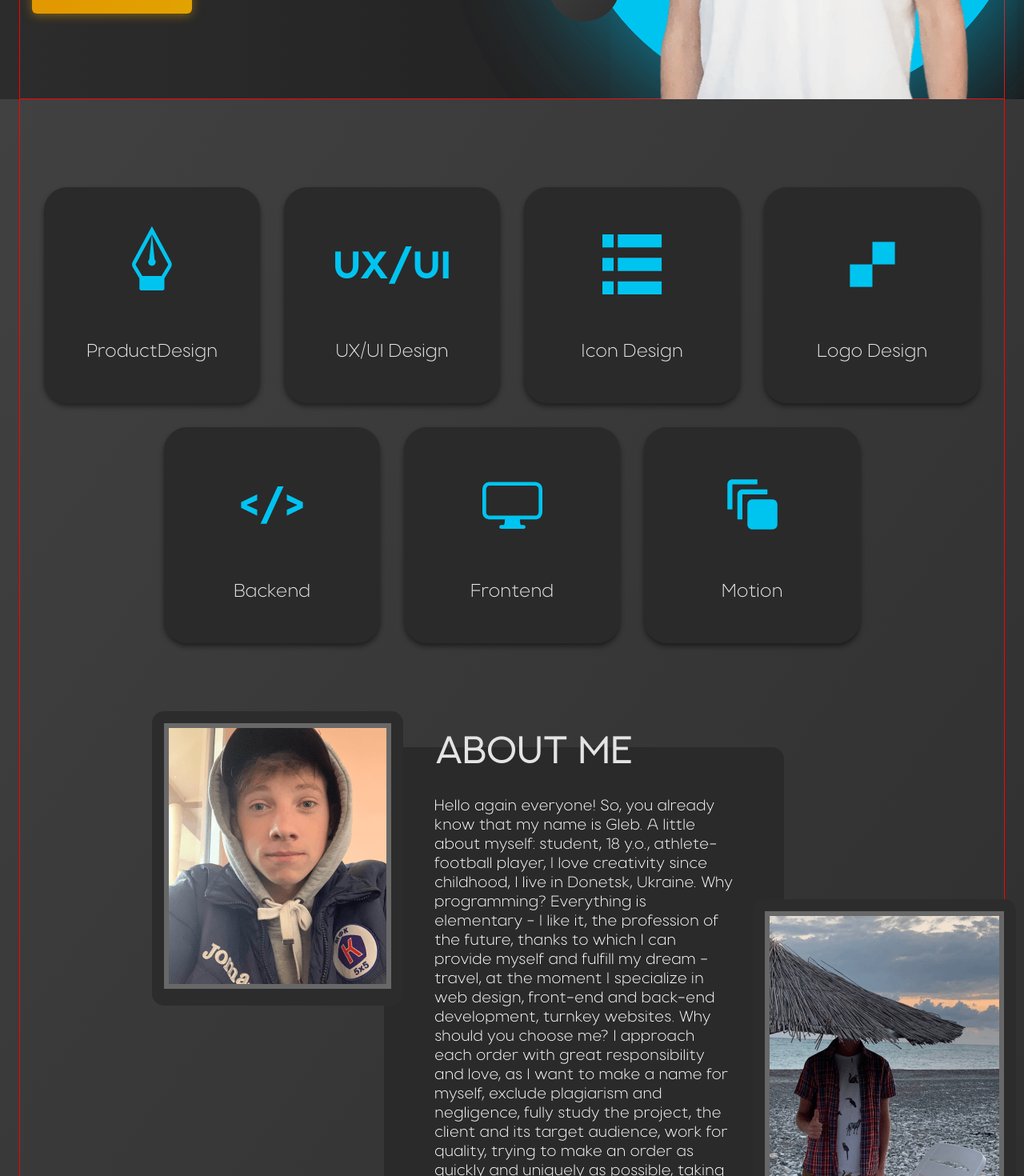
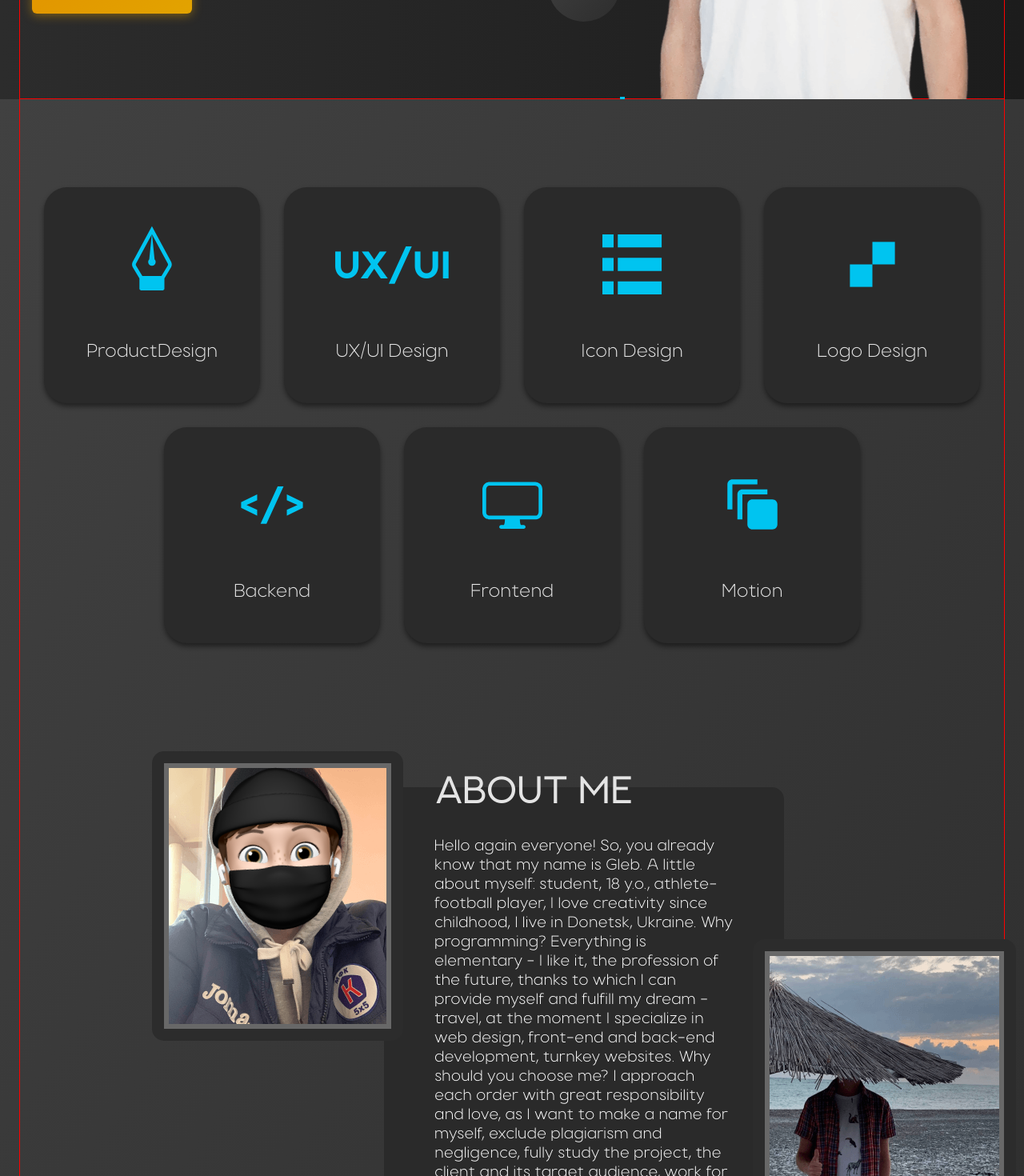
Before and after one commit to Kytyzovns/portfolio-start-project-main, a React app: page / in a window 1280 px wide. Shown: the part 620-2090 px from the top of the page at 80% size. Built offline with nearby package versions, Linux system fonts and the light colour scheme; a web font is replaced by a local one.

Commit message:
about section work in progress 2

```diff
--- /dev/null
+++ b/src/components/StyledCircle.ts
@@ -0,0 +1,34 @@
+import styled from "styled-components";
+import {theme} from "../styles/Theme";
+
+type StyledCircleProps = {
+    borderWidth?: string;
+    borderColor?: string;
+    left?: string;
+    right?: string;
+    top?: string;
+    bottom?: string;
+    dims?: string;
+    shadow?: string;
+}
+
+export const StyledCircle = styled.div<StyledCircleProps>`
+    border: solid ${props => props.borderColor} ${theme.colors.accent};
+    left: ${props => props.left};
+    right: ${props => props.right};
+    top: ${props => props.top};
+    bottom: ${props => props.bottom};
+    position: absolute;
+    width: ${props => props.dims};
+    height: ${props => props.dims}
+    border-radius: 100%;
+    box-shadow: ${props => props.shadow};
+`
+// border: solid 67px ${theme.colors.accent};
+// left: -65px;
+// bottom: 0;
+// position: absolute;
+// width: 575px;
+// height: 575px;
+// border-radius: 100%;
+// box-shadow: 0 0 152px 0 rgba(0, 196, 240, 0.42);
--- a/src/layout/sections/about/About.tsx
+++ b/src/layout/sections/about/About.tsx
@@ -4,6 +4,7 @@ import styled from "styled-components";
 import firstPhoto from "../../../assets/images/firstAboutPhoto.webp"
 import secondPhoto from "../../../assets/images/secondAboutPhoto.webp"
 import thirdPhoto from "../../../assets/images/thirdAboutPhoto.webp"
+import aboutHead from "../../../assets/images/image 2.png"
 import {FlexWrapper} from "../../../components/FlexWrapper";
 import {AbsoluteContainer} from "../../../components/AbsoluteContainer";
 import {Container} from "../../../components/Container";
@@ -17,13 +18,20 @@ export const About = () => {
                 <Skills/>
                 <StyledTextContainer>
                     <StyledAboutTitle>ABOUT ME</StyledAboutTitle>
-                            <StyledPhotoContainer topPosition={"-45px"} leftPosition={"-290px"}  zIndex={"1"}>
+                    <StyledPhotoContainer topPosition={"-45px"} leftPosition={"-290px"} zIndex={"1"}>
                         <StyledAboutPhoto src={firstPhoto} alt="firstPhoto"/>
                     </StyledPhotoContainer>
 
                     <StyledPhotoContainer topPosition={"190px"} rightPosition={"-290px"} zIndex={"1"}>
                         <StyledAboutPhoto src={secondPhoto} alt="secondPhoto"/>
                     </StyledPhotoContainer>
+
+                    <StyledPhotoContainer bottomPosition={"-45px"} leftPosition={"-270px"} zIndex={"1"}>
+                            <StyledAboutPhoto src={thirdPhoto} alt="thirdPhoto"/>
+                    </StyledPhotoContainer>
+
+                    <Head src={aboutHead} alt="aboutFirstHead"/>
+
 
                     <StyledAboutText>Hello again everyone! So, you already know that my name is Gleb. A little about
                         myself: student, 18 y.o., athlete-football player, I love creativity since childhood, I live
@@ -46,17 +54,6 @@ export const About = () => {
                     </StyledAboutText>
                 </StyledTextContainer>
 
-
-
-
-
-                        {/*<StyledPhotoContainer topPosition={"500px"} leftPosition={"420px"} zIndex={"1"}>*/}
-                        {/*    <StyledAboutPhoto src={thirdPhoto} alt="thirdPhoto"/>*/}
-                        {/*</StyledPhotoContainer>*/}
-
-                        {/*<StyledPhotoContainer>*/}
-                        {/*    <StyledAboutPhoto src={aboutFirstHead} alt="aboutFirstHead" />*/}
-                        {/*</StyledPhotoContainer>*/}
 
             </Container>
         </StyledAbout>
@@ -97,8 +94,9 @@ const StyledAbout = styled.section`
 
 
 const StyledAboutPhoto = styled.img`
-    margin: 15px;
+    display: block;
 `
+
 const StyledTextContainer = styled.div`
     position: relative;
     margin-left: 440px;
@@ -114,6 +112,7 @@ type StyledPhotoContainerProps = {
     topPosition?: string;
     leftPosition?: string;
     rightPosition?: string;
+    bottomPosition?: string;
     zIndex?: string;
 }
 
@@ -121,8 +120,17 @@ const StyledPhotoContainer = styled.div<StyledPhotoContainerProps>`
     top: ${props => props.topPosition};
     left: ${props => props.leftPosition};
     right: ${props => props.rightPosition};
+    bottom: ${props => props.bottomPosition};
     z-index: ${props => props.zIndex};
     border-radius: 15px;
+    padding: 15px;
     background-color: #2c2c2c;
     position: absolute;
 `
+
+const Head = styled.img`
+    position: absolute;
+    left: -310px;
+    top: -90px;
+    z-index: 2;
+`
--- a/src/layout/sections/main/Main.tsx
+++ b/src/layout/sections/main/Main.tsx
@@ -8,6 +8,7 @@ import {Circle} from "./Circle";
 import {Container} from "../../../components/Container";
 import {theme} from "../../../styles/Theme";
 import {StyledIcon} from "../../../components/Icon/StyledIcon";
+import {StyledCircle} from "../../../components/StyledCircle";
 
 export const Main = () => {
     return (
@@ -109,14 +110,3 @@ const PhotoContainer = styled.div`
     flex-direction: column;
     justify-content: flex-end;
 `
-
-const StyledCircle = styled.div`
-    border: solid 67px ${theme.colors.accent};
-    left: -65px;
-    bottom: 0;
-    position: absolute;
-    width: 575px;
-    height: 575px;
-    border-radius: 100%;
-    box-shadow: 0 0 152px 0 rgba(0, 196, 240, 0.42);
-`
--- a/src/layout/sections/skills/Skills.tsx
+++ b/src/layout/sections/skills/Skills.tsx
@@ -25,6 +25,6 @@ export const Skills = () => {
 
 export const StyledSkills = styled.section`
     min-height: 40vh;
-    padding: 110px 0 50px 0;
+    padding: 110px 0 100px 0;
     //margin: 0 auto;
 `
```
Also changed, not shown: src/assets/images/image 2.png (added). Lines whose indentation alone changed are shown as unchanged.
